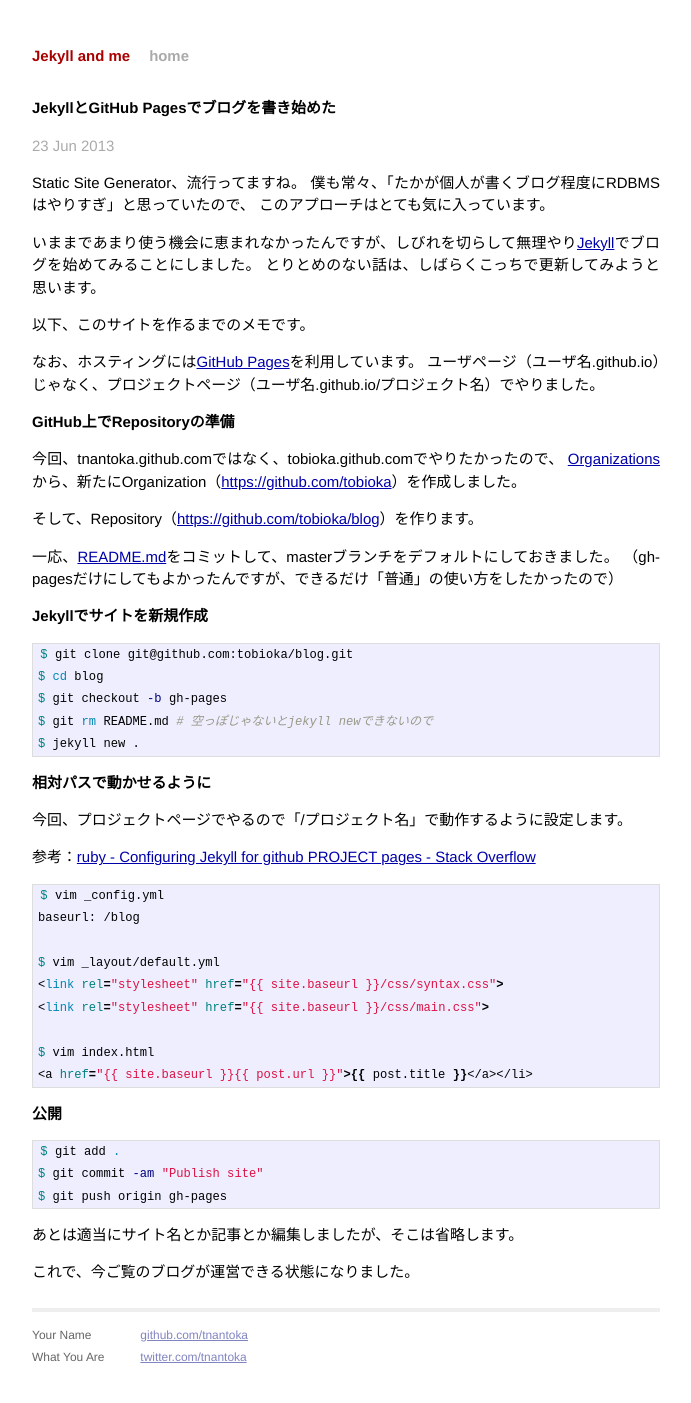
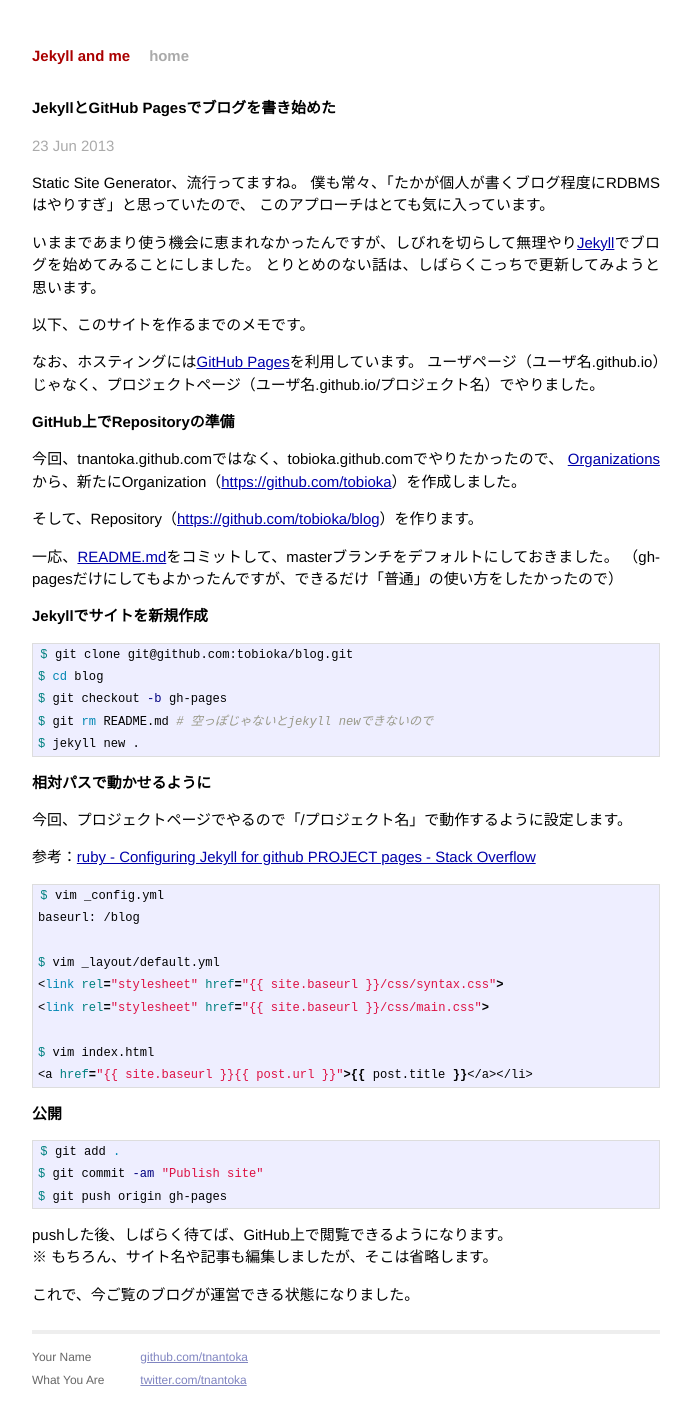
Before and after one commit to tobioka/blog, a Jekyll site: the page built from _posts/2013-06-23-hello-jekyll.md, in a window 1280 px wide. Shown: the whole page, without its empty margins (294-985 px from the left). Built offline with Jekyll 4.4.1, drawn with Linux system fonts in a browser that asks for light colours; before the commit the page ends 1381 px from its top, so only the background shows below that.

Commit message:
Update hello-jekyll

```diff
--- a/_posts/2013-06-23-hello-jekyll.md
+++ b/_posts/2013-06-23-hello-jekyll.md
@@ -65,6 +65,7 @@ $ git commit -am "Publish site"
 $ git push origin gh-pages
 {% endhighlight %}
 
-あとは適当にサイト名とか記事とか編集しましたが、そこは省略します。
+pushした後、しばらく待てば、GitHub上で閲覧できるようになります。
+※ もちろん、サイト名や記事も編集しましたが、そこは省略します。
 
 これで、今ご覧のブログが運営できる状態になりました。
```
